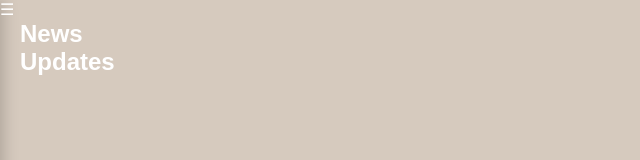
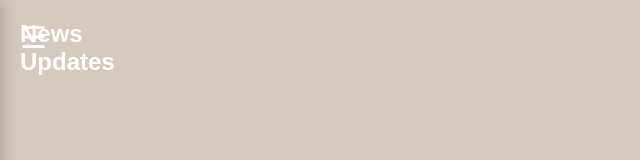
Before and after one commit to nmingora/Accessibility_WebApp, a React (Create React App) app in the folder client/udchat/: page / in a window 1280 px wide. Shown: the top 160 px of the page, without its empty margins (0-640 px from the left). Built offline with nearby package versions, Linux system fonts and the light colour scheme.

Commit message:
big menu icon -> need to move page container

```diff
--- a/client/udchat/src/Components/Home.css
+++ b/client/udchat/src/Components/Home.css
@@ -11,6 +11,16 @@
     top: 0;
     left: 0;
     z-index: 100;
+    /* other styles */
+}
+
+.menu-icon {
+    font-size: 30px;
+    cursor: pointer;
+    color: white;
+    padding: 20px;
+    top: 8;
+    left: 8;
     /* other styles */
 }
 
@@ -59,6 +69,8 @@
 
 .main-content {
     padding: 20px;
+    left: 20;
+    top: 20;
     /* other styles */
 }
 
```
